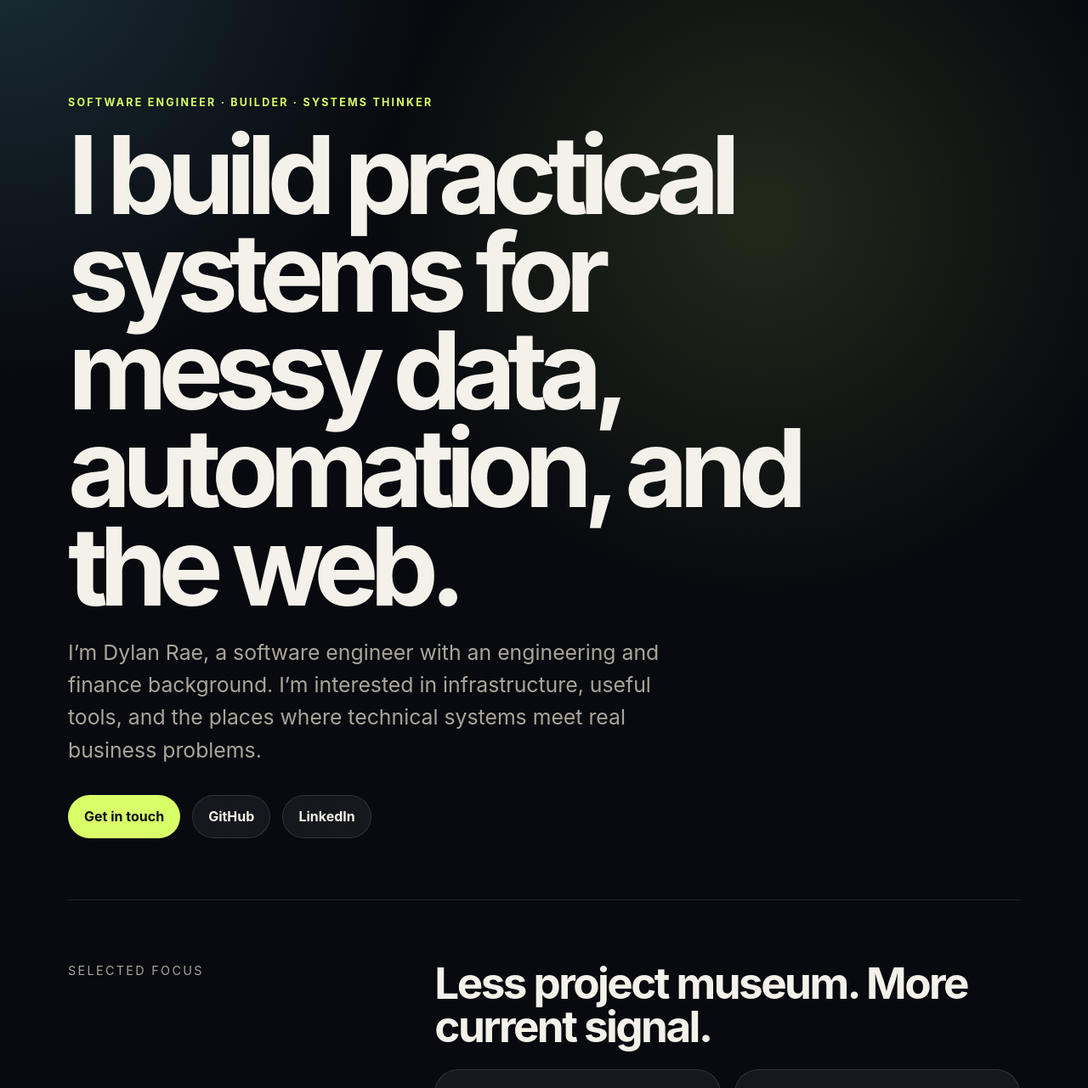
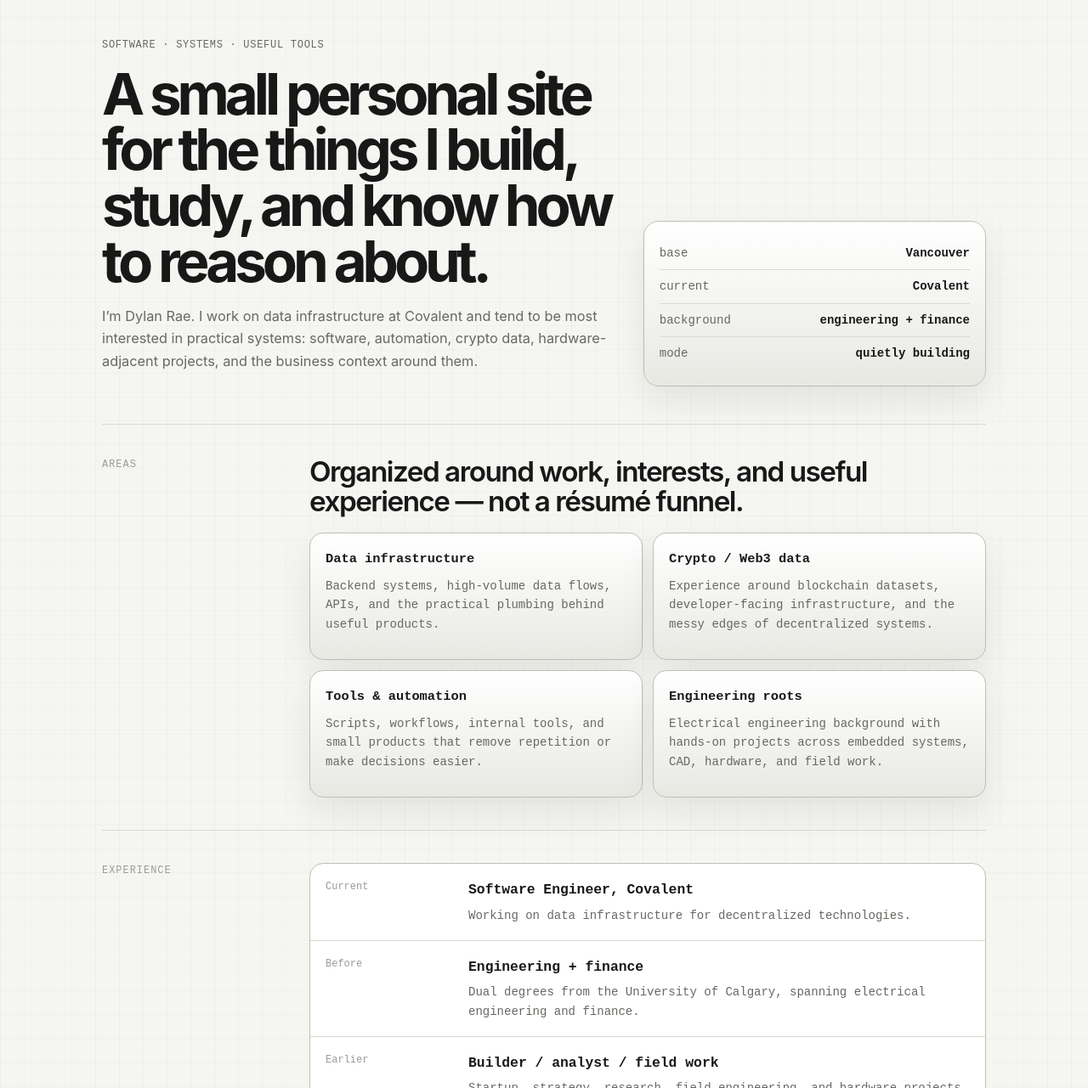
Before and after one commit to dylanjrae/PersonalWebsite, an Astro site in the folder astro-demo/: page / in a window 1280 px wide. Shown: the part 65-1346 px from the top of the page at 85% size. Built offline with nearby package versions, Linux system fonts and the light colour scheme; Astro itself is replaced by a stand-in of ours.

Commit message:
Redesign personal site demo

```diff
--- a/astro-demo/src/pages/index.astro
+++ b/astro-demo/src/pages/index.astro
@@ -1,58 +1,64 @@
 ---
 import '../styles/global.css';
 
-const focusAreas = [
-  ['Data infrastructure', 'Building reliable systems for high-volume blockchain and application data.'],
-  ['Automation', 'Turning repetitive workflows into durable tools, scripts, and services.'],
-  ['Product-minded engineering', 'Bridging business context, technical tradeoffs, and useful shipped software.'],
-  ['Web3 systems', 'Practical experience around crypto data, decentralized infrastructure, and developer tooling.']
+const areas = [
+  ['Data infrastructure', 'Backend systems, high-volume data flows, APIs, and the practical plumbing behind useful products.'],
+  ['Crypto / Web3 data', 'Experience around blockchain datasets, developer-facing infrastructure, and the messy edges of decentralized systems.'],
+  ['Tools & automation', 'Scripts, workflows, internal tools, and small products that remove repetition or make decisions easier.'],
+  ['Engineering roots', 'Electrical engineering background with hands-on projects across embedded systems, CAD, hardware, and field work.'],
 ];
 
-const roles = [
-  ['Current', 'Software Engineer, Covalent', 'Working on data infrastructure for decentralized technologies, with emphasis on scalable backend systems and useful developer-facing data products.'],
-  ['Earlier', 'Engineering + finance background', 'Dual degrees in electrical engineering and finance, with past work spanning field engineering, strategy, research, and startup building.']
+const timeline = [
+  ['Current', 'Software Engineer, Covalent', 'Working on data infrastructure for decentralized technologies.'],
+  ['Before', 'Engineering + finance', 'Dual degrees from the University of Calgary, spanning electrical engineering and finance.'],
+  ['Earlier', 'Builder / analyst / field work', 'Startup, strategy, research, field engineering, and hardware projects.'],
 ];
 
-const skills = ['Python', 'Go', 'TypeScript', 'Java', 'SQL', 'Postgres', 'ClickHouse', 'Data pipelines', 'APIs', 'Automation', 'Web3', 'Financial analysis'];
+const tags = ['Python', 'Go', 'TypeScript', 'Java', 'SQL', 'Postgres', 'ClickHouse', 'APIs', 'Automation', 'Data systems', 'Web3', 'Finance'];
 ---
 <!doctype html>
 <html lang="en">
   <head>
     <meta charset="utf-8" />
     <meta name="viewport" content="width=device-width, initial-scale=1" />
-    <title>Dylan Rae — Software Engineer</title>
-    <meta name="description" content="Dylan Rae is a software engineer focused on data infrastructure, automation, and practical tools." />
+    <title>Dylan Rae</title>
+    <meta name="description" content="Dylan Rae — software engineer, builder, and systems thinker." />
   </head>
   <body>
-    <div class="site-shell">
-      <nav class="nav" aria-label="Primary navigation">
-        <a class="brand" href="/demo/">Dylan Rae</a>
+    <header class="topbar">
+      <nav class="shell nav" aria-label="Primary navigation">
+        <a class="brand" href="/demo/">Dylan Rae <span>/ personal index</span></a>
         <div class="nav-links">
-          <a href="#work">Work</a>
+          <a href="#areas">Areas</a>
           <a href="#experience">Experience</a>
           <a href="#contact">Contact</a>
         </div>
       </nav>
+    </header>
 
-      <header class="hero">
-        <div class="eyebrow">Software engineer · builder · systems thinker</div>
-        <h1>I build practical systems for messy data, automation, and the web.</h1>
-        <p class="lede">I’m Dylan Rae, a software engineer with an engineering and finance background. I’m interested in infrastructure, useful tools, and the places where technical systems meet real business problems.</p>
-        <div class="hero-actions">
-          <a class="button primary" href="mailto:dylan@dylanrae.ca">Get in touch</a>
-          <a class="button" href="https://github.com/dylanjrae">GitHub</a>
-          <a class="button" href="https://www.linkedin.com/in/dylan-rae/">LinkedIn</a>
+    <main class="shell">
+      <section class="hero">
+        <div>
+          <p class="kicker">software · systems · useful tools</p>
+          <h1>A small personal site for the things I build, study, and know how to reason about.</h1>
+          <p class="lede">
+            I’m Dylan Rae. I work on data infrastructure at Covalent and tend to be most interested in practical systems: software, automation, crypto data, hardware-adjacent projects, and the business context around them.
+          </p>
         </div>
-      </header>
+        <aside class="hero-card" aria-label="Quick facts">
+          <div class="status-row"><span>base</span><strong>Vancouver</strong></div>
+          <div class="status-row"><span>current</span><strong>Covalent</strong></div>
+          <div class="status-row"><span>background</span><strong>engineering + finance</strong></div>
+          <div class="status-row"><span>mode</span><strong>quietly building</strong></div>
+        </aside>
+      </section>
 
-      <section id="work" class="grid">
+      <section id="areas" class="section">
+        <div class="section-label">Areas</div>
         <div>
-          <div class="section-label">Selected focus</div>
-        </div>
-        <div>
-          <h2>Less project museum. More current signal.</h2>
-          <div class="card-grid">
-            {focusAreas.map(([title, description]) => (
+          <h2>Organized around work, interests, and useful experience — not a résumé funnel.</h2>
+          <div class="grid">
+            {areas.map(([title, description]) => (
               <article class="card">
                 <h3>{title}</h3>
                 <p>{description}</p>
@@ -62,53 +68,48 @@ const skills = ['Python', 'Go', 'TypeScript', 'Java', 'SQL', 'Postgres', 'ClickH
         </div>
       </section>
 
-      <section id="experience" class="grid">
-        <div>
-          <div class="section-label">Experience</div>
-        </div>
+      <section id="experience" class="section">
+        <div class="section-label">Experience</div>
         <div class="timeline">
-          {roles.map(([period, title, description]) => (
+          {timeline.map(([period, title, description]) => (
             <article class="role">
               <time>{period}</time>
               <div>
                 <h3>{title}</h3>
-                <p class="muted">{description}</p>
+                <p>{description}</p>
               </div>
             </article>
           ))}
         </div>
       </section>
 
-      <section class="grid">
+      <section class="section">
+        <div class="section-label">Toolkit</div>
         <div>
-          <div class="section-label">Toolkit</div>
-        </div>
-        <div>
-          <h2>Comfortable across backend, data, and product-shaped problems.</h2>
+          <h2>Comfortable across backend systems, data, automation, and technical/product tradeoffs.</h2>
           <div class="tags">
-            {skills.map((skill) => <span class="tag">{skill}</span>)}
+            {tags.map((tag) => <span class="tag">{tag}</span>)}
           </div>
         </div>
       </section>
 
-      <section id="contact" class="grid">
-        <div>
-          <div class="section-label">Contact</div>
-        </div>
-        <div>
-          <h2>Want to compare notes or build something useful?</h2>
-          <p class="lede">Reach me by email, GitHub, or LinkedIn. This page is intentionally lightweight — a sharper résumé-style home base rather than a full portfolio archive.</p>
-          <div class="hero-actions">
-            <a class="button primary" href="mailto:dylan@dylanrae.ca">dylan@dylanrae.ca</a>
-            <a class="button" href="https://github.com/dylanjrae">github.com/dylanjrae</a>
+      <section id="contact" class="section">
+        <div class="section-label">Contact</div>
+        <div class="panel">
+          <h2>Low-friction ways to find me.</h2>
+          <p class="lede">This is a lightweight home base. If you want to compare notes, talk through a project, or follow what I’m working on, these are the useful links.</p>
+          <div class="links">
+            <a class="button primary" href="mailto:dylan@dylanrae.ca">email</a>
+            <a class="button" href="https://github.com/dylanjrae">github</a>
+            <a class="button" href="https://www.linkedin.com/in/dylan-rae/">linkedin</a>
           </div>
         </div>
       </section>
 
       <footer class="footer">
         <span>© {new Date().getFullYear()} Dylan Rae</span>
-        <span>Prototype Astro demo route</span>
+        <span>demo prototype · not final</span>
       </footer>
-    </div>
+    </main>
   </body>
 </html>
--- a/astro-demo/src/styles/global.css
+++ b/astro-demo/src/styles/global.css
@@ -1,72 +1,190 @@
 :root {
-  color-scheme: dark;
-  --bg: #080a0f;
-  --panel: rgba(255, 255, 255, 0.06);
-  --panel-strong: rgba(255, 255, 255, 0.1);
-  --text: #f4f1ea;
-  --muted: #aaa59a;
-  --line: rgba(255, 255, 255, 0.12);
-  --accent: #d8ff68;
-  --accent-2: #78e3ff;
-  --max: 1120px;
-  font-family: Inter, ui-sans-serif, system-ui, -apple-system, BlinkMacSystemFont, "Segoe UI", sans-serif;
+  color-scheme: light;
+  --bg: #f5f5f2;
+  --paper: #ffffff;
+  --paper-soft: #eeeeea;
+  --ink: #181818;
+  --muted: #666963;
+  --faint: #9b9d98;
+  --line: #d9d9d2;
+  --line-dark: #bebfb8;
+  --graphite: #2f3437;
+  --silver: linear-gradient(180deg, #ffffff 0%, #e8e8e3 100%);
+  --max: 1040px;
+  font-family: "SF Mono", "Roboto Mono", "Courier New", ui-monospace, monospace;
 }
 
 * { box-sizing: border-box; }
 html { scroll-behavior: smooth; }
 body {
   margin: 0;
+  min-height: 100vh;
   background:
-    radial-gradient(circle at top left, rgba(120, 227, 255, 0.16), transparent 32rem),
-    radial-gradient(circle at 70% 10%, rgba(216, 255, 104, 0.13), transparent 28rem),
+    linear-gradient(90deg, rgba(0,0,0,0.025) 1px, transparent 1px),
+    linear-gradient(rgba(0,0,0,0.02) 1px, transparent 1px),
     var(--bg);
-  color: var(--text);
-  line-height: 1.55;
+  background-size: 28px 28px;
+  color: var(--ink);
+  font-size: 14px;
+  line-height: 1.6;
 }
 
 a { color: inherit; text-decoration: none; }
-a:hover { color: var(--accent); }
+a:hover { color: #000; text-decoration: underline; text-underline-offset: 3px; }
 
-.site-shell { width: min(var(--max), calc(100% - 40px)); margin: 0 auto; }
+.shell { width: min(var(--max), calc(100% - 32px)); margin: 0 auto; }
+
+.topbar {
+  position: sticky;
+  top: 0;
+  z-index: 10;
+  background: rgba(245,245,242,0.86);
+  border-bottom: 1px solid var(--line);
+  backdrop-filter: blur(18px);
+}
+
 .nav {
-  display: flex; justify-content: space-between; align-items: center;
-  padding: 28px 0; color: var(--muted); font-size: 0.95rem;
+  display: flex;
+  align-items: center;
+  justify-content: space-between;
+  padding: 14px 0;
 }
-.brand { color: var(--text); font-weight: 700; letter-spacing: -0.03em; }
-.nav-links { display: flex; gap: 22px; }
 
-.hero { padding: 96px 0 72px; }
-.eyebrow { color: var(--accent); text-transform: uppercase; letter-spacing: 0.18em; font-size: 0.78rem; font-weight: 700; }
-h1 { font-size: clamp(3.5rem, 10vw, 8.4rem); line-height: 0.9; letter-spacing: -0.08em; margin: 18px 0 24px; max-width: 980px; }
-.lede { max-width: 720px; color: var(--muted); font-size: clamp(1.18rem, 2vw, 1.55rem); }
-.hero-actions { display: flex; flex-wrap: wrap; gap: 14px; margin-top: 34px; }
+.brand { font-weight: 700; letter-spacing: -0.04em; }
+.brand span { color: var(--faint); font-weight: 400; }
+.nav-links { display: flex; gap: 18px; color: var(--muted); font-size: 12px; }
+
+.hero {
+  display: grid;
+  grid-template-columns: 1.2fr 0.8fr;
+  gap: 32px;
+  padding: 58px 0 44px;
+  align-items: end;
+}
+
+.kicker {
+  margin: 0 0 14px;
+  color: var(--muted);
+  font-size: 12px;
+  letter-spacing: 0.06em;
+  text-transform: uppercase;
+}
+
+h1, h2, h3, p { margin-top: 0; }
+h1 {
+  max-width: 680px;
+  margin-bottom: 18px;
+  font-family: Inter, -apple-system, BlinkMacSystemFont, "Segoe UI", sans-serif;
+  font-size: clamp(2.1rem, 5.4vw, 4.2rem);
+  line-height: 0.98;
+  letter-spacing: -0.075em;
+  font-weight: 650;
+}
+
+.lede {
+  max-width: 620px;
+  color: var(--muted);
+  font-family: Inter, -apple-system, BlinkMacSystemFont, "Segoe UI", sans-serif;
+  font-size: 1.02rem;
+  line-height: 1.62;
+}
+
+.hero-card, .card, .panel {
+  border: 1px solid var(--line-dark);
+  background: var(--silver);
+  box-shadow: 0 1px 0 #fff inset, 0 18px 40px rgba(26, 28, 30, 0.08);
+}
+
+.hero-card {
+  border-radius: 18px;
+  padding: 18px;
+  color: var(--muted);
+}
+
+.status-row {
+  display: flex;
+  align-items: center;
+  justify-content: space-between;
+  padding: 8px 0;
+  border-bottom: 1px solid var(--line);
+}
+.status-row:last-child { border-bottom: 0; }
+.status-row strong { color: var(--ink); font-weight: 700; }
+
+.section {
+  display: grid;
+  grid-template-columns: 210px 1fr;
+  gap: 34px;
+  padding: 38px 0;
+  border-top: 1px solid var(--line);
+}
+
+.section-label {
+  color: var(--faint);
+  font-size: 12px;
+  text-transform: uppercase;
+  letter-spacing: 0.08em;
+}
+
+h2 {
+  margin-bottom: 18px;
+  font-family: Inter, -apple-system, BlinkMacSystemFont, "Segoe UI", sans-serif;
+  font-size: clamp(1.35rem, 2.6vw, 2.1rem);
+  line-height: 1.08;
+  letter-spacing: -0.045em;
+  font-weight: 620;
+}
+
+.grid { display: grid; grid-template-columns: repeat(2, minmax(0, 1fr)); gap: 12px; }
+.card {
+  border-radius: 16px;
+  padding: 18px;
+  min-height: 150px;
+}
+.card h3 { margin-bottom: 8px; font-size: 0.96rem; }
+.card p { margin-bottom: 0; color: var(--muted); }
+
+.timeline { border: 1px solid var(--line-dark); border-radius: 16px; overflow: hidden; background: var(--paper); }
+.role { display: grid; grid-template-columns: 150px 1fr; gap: 18px; padding: 18px; border-bottom: 1px solid var(--line); }
+.role:last-child { border-bottom: 0; }
+time { color: var(--faint); font-size: 12px; }
+.role h3 { margin-bottom: 5px; }
+.role p { margin-bottom: 0; color: var(--muted); }
+
+.tags { display: flex; flex-wrap: wrap; gap: 8px; }
+.tag {
+  border: 1px solid var(--line-dark);
+  border-radius: 999px;
+  padding: 7px 10px;
+  background: var(--paper);
+  color: var(--graphite);
+  font-size: 12px;
+}
+
+.panel { border-radius: 18px; padding: 20px; }
+.links { display: flex; flex-wrap: wrap; gap: 12px; margin-top: 18px; }
 .button {
-  border: 1px solid var(--line); border-radius: 999px; padding: 12px 18px;
-  background: var(--panel); backdrop-filter: blur(18px); font-weight: 650;
+  display: inline-flex;
+  align-items: center;
+  justify-content: center;
+  min-height: 36px;
+  border: 1px solid var(--line-dark);
+  border-radius: 10px;
+  padding: 8px 12px;
+  background: var(--paper);
+  box-shadow: 0 1px 0 #fff inset;
 }
-.button.primary { background: var(--accent); color: #111; border-color: transparent; }
+.button.primary { background: #202326; color: white; border-color: #202326; }
+.button.primary:hover { color: white; }
 
-.grid { display: grid; grid-template-columns: 0.9fr 1.6fr; gap: 44px; padding: 72px 0; border-top: 1px solid var(--line); }
-.section-label { color: var(--muted); font-size: 0.9rem; text-transform: uppercase; letter-spacing: 0.16em; }
-h2 { font-size: clamp(2rem, 4vw, 3.3rem); line-height: 1; letter-spacing: -0.05em; margin: 0 0 24px; }
-.card-grid { display: grid; grid-template-columns: repeat(2, minmax(0, 1fr)); gap: 16px; }
-.card { background: var(--panel); border: 1px solid var(--line); border-radius: 28px; padding: 24px; }
-.card h3 { margin: 0 0 10px; font-size: 1.15rem; }
-.card p, .muted { color: var(--muted); margin: 0; }
-.timeline { display: grid; gap: 18px; }
-.role { display: grid; grid-template-columns: 160px 1fr; gap: 20px; padding: 20px 0; border-top: 1px solid var(--line); }
-.role:first-child { border-top: 0; padding-top: 0; }
-.role time { color: var(--muted); font-size: 0.95rem; }
-.role h3 { margin: 0 0 8px; }
-.tags { display: flex; flex-wrap: wrap; gap: 10px; margin-top: 22px; }
-.tag { border: 1px solid var(--line); background: var(--panel); border-radius: 999px; padding: 8px 12px; color: var(--muted); font-size: 0.92rem; }
-.footer { padding: 56px 0 36px; border-top: 1px solid var(--line); color: var(--muted); display: flex; justify-content: space-between; gap: 18px; }
+.footer { display: flex; justify-content: space-between; gap: 18px; padding: 32px 0 44px; border-top: 1px solid var(--line); color: var(--faint); font-size: 12px; }
 
 @media (max-width: 760px) {
-  .nav { align-items: flex-start; gap: 18px; }
+  body { font-size: 13px; }
+  .nav { align-items: flex-start; }
   .nav-links { display: none; }
-  .hero { padding-top: 62px; }
-  .grid, .role { grid-template-columns: 1fr; gap: 18px; }
-  .card-grid { grid-template-columns: 1fr; }
+  .hero, .section, .role { grid-template-columns: 1fr; }
+  .hero { padding-top: 36px; }
+  .grid { grid-template-columns: 1fr; }
   .footer { flex-direction: column; }
 }
```
Also changed, not shown: demo/index.html (+4 -2 lines).
